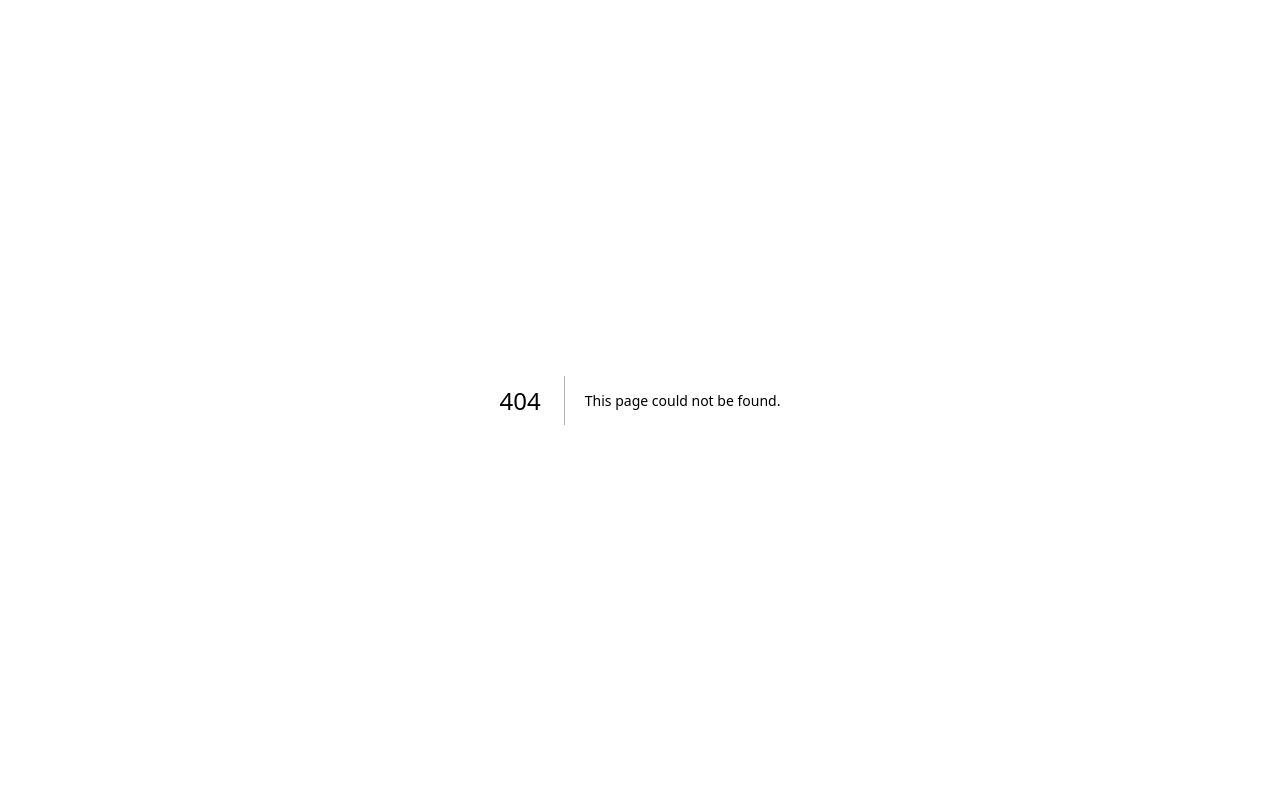
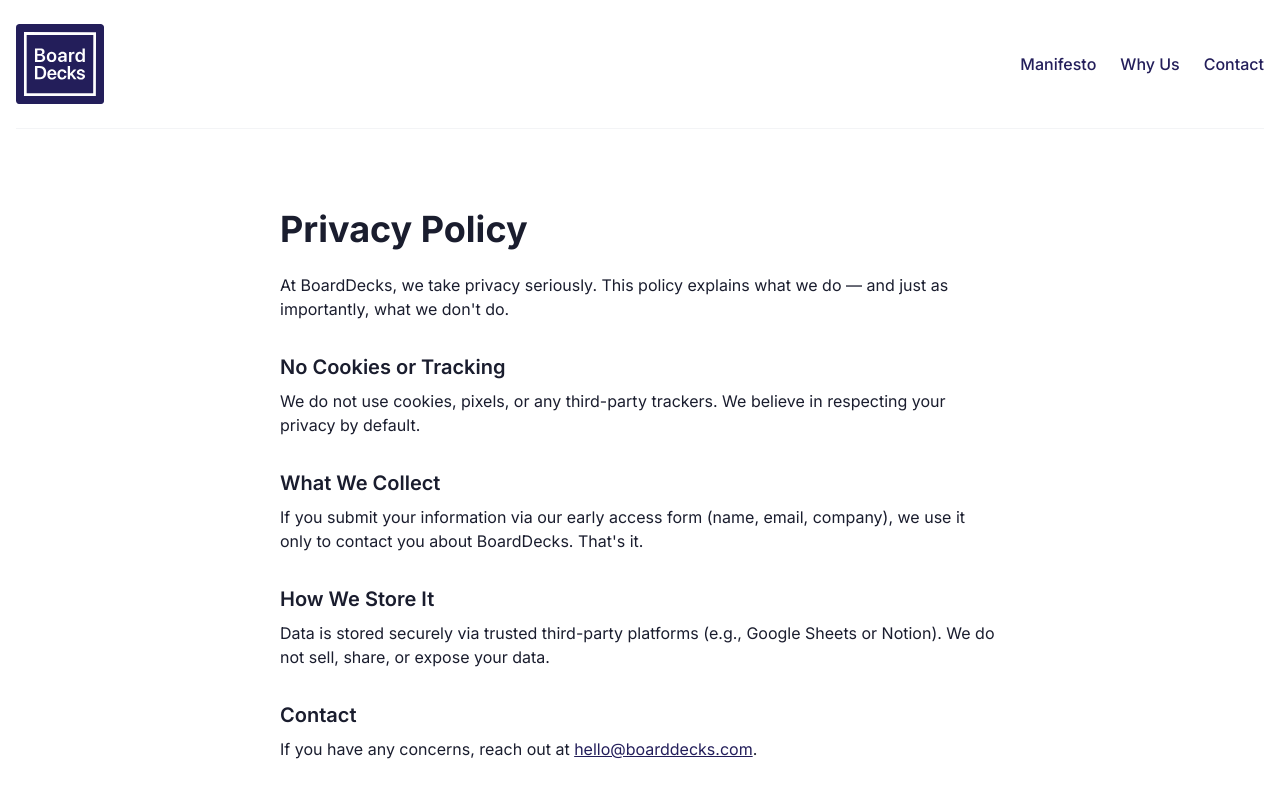
Before and after one commit to srakestraw/boarddecks-website, a Next.js app: page /privacy in a window 1280 px wide. Before the commit this address had no page. Shown: the top 798 px of the page. Built offline with nearby package versions, Linux system fonts and the light colour scheme.

Commit message:
Add privacy policy page

```diff
--- /dev/null
+++ b/app/privacy/page.tsx
@@ -0,0 +1,35 @@
+import Header from "@/components/Header";
+
+export default function PrivacyPage() {
+  return (
+    <>
+      <Header />
+      <main className="max-w-3xl mx-auto px-6 py-20 text-dark-navy">
+        <h1 className="text-4xl font-bold mb-6">Privacy Policy</h1>
+        <p className="mb-4">
+          At BoardDecks, we take privacy seriously. This policy explains what we do — and just as importantly, what we don't do.
+        </p>
+
+        <h2 className="text-xl font-semibold mt-8 mb-2">No Cookies or Tracking</h2>
+        <p className="mb-4">
+          We do not use cookies, pixels, or any third-party trackers. We believe in respecting your privacy by default.
+        </p>
+
+        <h2 className="text-xl font-semibold mt-8 mb-2">What We Collect</h2>
+        <p className="mb-4">
+          If you submit your information via our early access form (name, email, company), we use it only to contact you about BoardDecks. That's it.
+        </p>
+
+        <h2 className="text-xl font-semibold mt-8 mb-2">How We Store It</h2>
+        <p className="mb-4">
+          Data is stored securely via trusted third-party platforms (e.g., Google Sheets or Notion). We do not sell, share, or expose your data.
+        </p>
+
+        <h2 className="text-xl font-semibold mt-8 mb-2">Contact</h2>
+        <p>
+          If you have any concerns, reach out at <a href="mailto:hello@boarddecks.com" className="text-primary underline">hello@boarddecks.com</a>.
+        </p>
+      </main>
+    </>
+  );
+}
```
